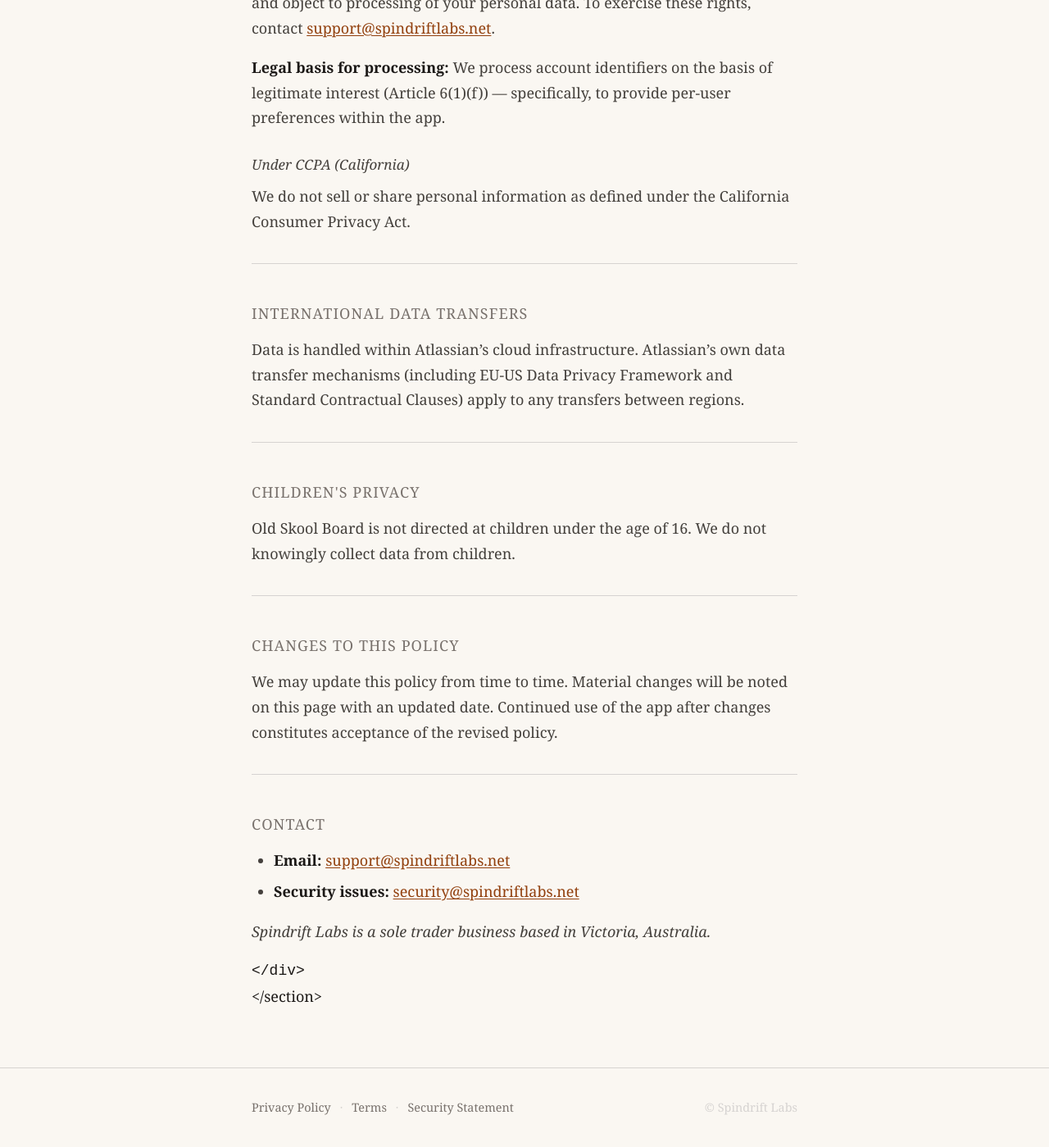
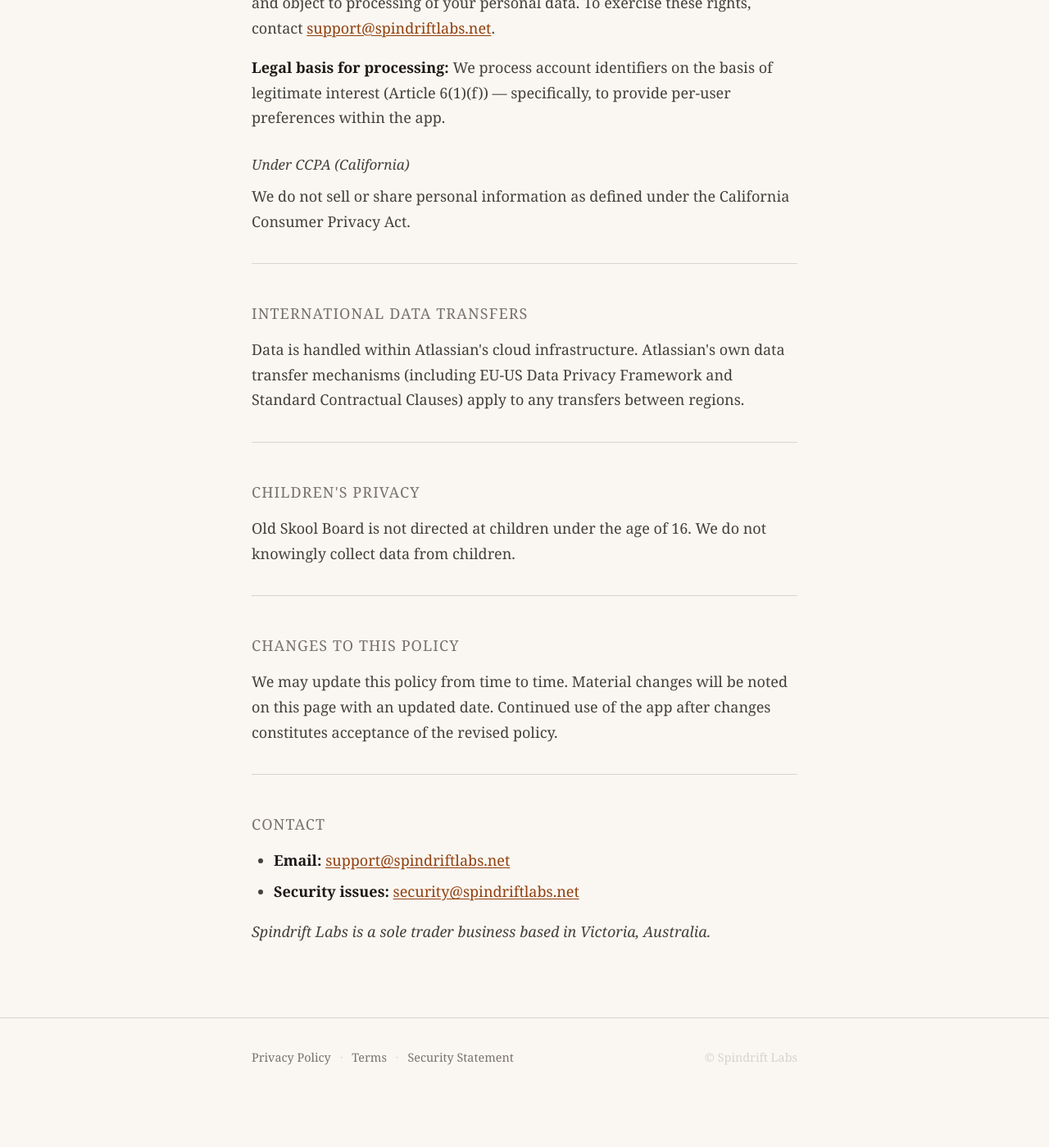
Before and after one commit to spindriftlabs/spindriftlabs.github.io, a Jekyll site: the page built from privacy.md, in a window 1280 px wide and 1400 px high, scrolled down 3056 px. Shown: the whole window at 82% size. Built offline with Jekyll 4.4.1, drawn with Linux system fonts in a browser that asks for light colours; after the commit the page ends 4395 px from its top, so only the background shows below that; some of the changed text lies outside the part shown.

Commit message:
Convert policy pages to pure HTML to fix rendering
Replaced Markdown syntax with HTML throughout both pages.
The markdown="1" approach caused closing tags to render as
literal text in the browser.

Co-Authored-By: Claude Sonnet 4.6 <noreply@anthropic.com>

```diff
--- a/privacy.md
+++ b/privacy.md
@@ -11,122 +11,137 @@ description: How Old Skool Board collects, uses, and protects your information.
       <h1>Privacy Policy</h1>
       <p class="legal-meta">Old Skool Board &nbsp;·&nbsp; Last updated: 31 March 2026</p>
     </div>
-    <div class="legal-body" markdown="1">
+    <div class="legal-body">
 
 <h2>Who We Are</h2>
 
-Old Skool Board is developed and operated by **Spindrift Labs**, a sole trader business based in Victoria, Australia.
+<p>Old Skool Board is developed and operated by <strong>Spindrift Labs</strong>, a sole trader business based in Victoria, Australia.</p>
 
-- **Contact:** [support@spindriftlabs.net](mailto:support@spindriftlabs.net)
-- **Security:** [security@spindriftlabs.net](mailto:security@spindriftlabs.net)
+<ul>
+  <li><strong>Contact:</strong> <a href="mailto:support@spindriftlabs.net">support@spindriftlabs.net</a></li>
+  <li><strong>Security:</strong> <a href="mailto:security@spindriftlabs.net">security@spindriftlabs.net</a></li>
+</ul>
 
----
+<hr>
 
 <h2>What This Policy Covers</h2>
 
-This policy describes how Old Skool Board collects, uses, and protects information when you use the app through the Atlassian Marketplace on Jira Cloud.
+<p>This policy describes how Old Skool Board collects, uses, and protects information when you use the app through the Atlassian Marketplace on Jira Cloud.</p>
 
----
+<hr>
 
 <h2>Data We Access</h2>
 
-Old Skool Board accesses the following data from your Jira Cloud instance via the Jira REST API:
+<p>Old Skool Board accesses the following data from your Jira Cloud instance via the Jira REST API:</p>
 
-- **Board and project configuration** — board names, columns, workflows
-- **Issue data** — issue summaries, statuses, issue types, assignees, priorities
-- **User information** — display names and account identifiers (as provided by Jira for display purposes)
+<ul>
+  <li><strong>Board and project configuration</strong> — board names, columns, workflows</li>
+  <li><strong>Issue data</strong> — issue summaries, statuses, issue types, assignees, priorities</li>
+  <li><strong>User information</strong> — display names and account identifiers (as provided by Jira for display purposes)</li>
+</ul>
 
-This data is read live from Jira each time you use the app. It is not copied to external systems.
+<p>This data is read live from Jira each time you use the app. It is not copied to external systems.</p>
 
----
+<hr>
 
 <h2>Data We Store</h2>
 
-Old Skool Board uses the [Forge Storage API](https://developer.atlassian.com/platform/forge/runtime-reference/storage-api/) to store a small amount of configuration data:
+<p>Old Skool Board uses the <a href="https://developer.atlassian.com/platform/forge/runtime-reference/storage-api/">Forge Storage API</a> to store a small amount of configuration data:</p>
 
-| What | Purpose |
-|------|---------|
-| Selected board preference | Remembers which board you last viewed in a project |
-| Board display preferences | Your display settings (e.g. completed item retention period) |
-| Story ordering | Custom ordering of items on the board |
+<table>
+  <thead>
+    <tr><th>What</th><th>Purpose</th></tr>
+  </thead>
+  <tbody>
+    <tr><td>Selected board preference</td><td>Remembers which board you last viewed in a project</td></tr>
+    <tr><td>Board display preferences</td><td>Your display settings (e.g. completed item retention period)</td></tr>
+    <tr><td>Story ordering</td><td>Custom ordering of items on the board</td></tr>
+  </tbody>
+</table>
 
-These preferences are scoped per user using your Atlassian account identifier. No display names, email addresses, or other profile data is stored.
+<p>These preferences are scoped per user using your Atlassian account identifier. No display names, email addresses, or other profile data is stored.</p>
 
-All stored data resides entirely within Atlassian's cloud infrastructure and is encrypted at rest by Atlassian.
+<p>All stored data resides entirely within Atlassian's cloud infrastructure and is encrypted at rest by Atlassian.</p>
 
----
+<hr>
 
 <h2>Data We Do Not Collect</h2>
 
-Old Skool Board does **not**:
+<p>Old Skool Board does <strong>not</strong>:</p>
 
-- Use analytics or tracking services
-- Set cookies
-- Send data to external servers or third parties
-- Collect email addresses, IP addresses, or device information
-- Log user activity
-- Use advertising or profiling
+<ul>
+  <li>Use analytics or tracking services</li>
+  <li>Set cookies</li>
+  <li>Send data to external servers or third parties</li>
+  <li>Collect email addresses, IP addresses, or device information</li>
+  <li>Log user activity</li>
+  <li>Use advertising or profiling</li>
+</ul>
 
----
+<hr>
 
 <h2>Where Data Is Stored</h2>
 
-All data remains within Atlassian's cloud infrastructure. The app runs on the [Atlassian Forge](https://developer.atlassian.com/platform/forge/) platform. There are no external servers, databases, or third-party services.
+<p>All data remains within Atlassian's cloud infrastructure. The app runs on the <a href="https://developer.atlassian.com/platform/forge/">Atlassian Forge</a> platform. There are no external servers, databases, or third-party services.</p>
 
----
+<hr>
 
 <h2>Third-Party Sharing</h2>
 
-We do not share, sell, or transfer your data to any third party.
+<p>We do not share, sell, or transfer your data to any third party.</p>
 
----
+<hr>
 
 <h2>Data Retention and Deletion</h2>
 
-- Stored preferences are retained for as long as the app is installed
-- When the app is uninstalled, all Forge Storage data associated with the installation is deleted
-- There is no data retained after uninstallation
+<ul>
+  <li>Stored preferences are retained for as long as the app is installed</li>
+  <li>When the app is uninstalled, all Forge Storage data associated with the installation is deleted</li>
+  <li>There is no data retained after uninstallation</li>
+</ul>
 
----
+<hr>
 
 <h2>Your Rights</h2>
 
 <h3>Under GDPR (European Economic Area)</h3>
 
-If you are in the EEA, you have the right to access, rectify, erase, restrict, port, and object to processing of your personal data. To exercise these rights, contact [support@spindriftlabs.net](mailto:support@spindriftlabs.net).
+<p>If you are in the EEA, you have the right to access, rectify, erase, restrict, port, and object to processing of your personal data. To exercise these rights, contact <a href="mailto:support@spindriftlabs.net">support@spindriftlabs.net</a>.</p>
 
-**Legal basis for processing:** We process account identifiers on the basis of legitimate interest (Article 6(1)(f)) — specifically, to provide per-user preferences within the app.
+<p><strong>Legal basis for processing:</strong> We process account identifiers on the basis of legitimate interest (Article 6(1)(f)) — specifically, to provide per-user preferences within the app.</p>
 
 <h3>Under CCPA (California)</h3>
 
-We do not sell or share personal information as defined under the California Consumer Privacy Act.
+<p>We do not sell or share personal information as defined under the California Consumer Privacy Act.</p>
 
----
+<hr>
 
 <h2>International Data Transfers</h2>
 
-Data is handled within Atlassian's cloud infrastructure. Atlassian's own data transfer mechanisms (including EU-US Data Privacy Framework and Standard Contractual Clauses) apply to any transfers between regions.
+<p>Data is handled within Atlassian's cloud infrastructure. Atlassian's own data transfer mechanisms (including EU-US Data Privacy Framework and Standard Contractual Clauses) apply to any transfers between regions.</p>
 
----
+<hr>
 
 <h2>Children's Privacy</h2>
 
-Old Skool Board is not directed at children under the age of 16. We do not knowingly collect data from children.
+<p>Old Skool Board is not directed at children under the age of 16. We do not knowingly collect data from children.</p>
 
----
+<hr>
 
 <h2>Changes to This Policy</h2>
 
-We may update this policy from time to time. Material changes will be noted on this page with an updated date. Continued use of the app after changes constitutes acceptance of the revised policy.
+<p>We may update this policy from time to time. Material changes will be noted on this page with an updated date. Continued use of the app after changes constitutes acceptance of the revised policy.</p>
 
----
+<hr>
 
 <h2>Contact</h2>
 
-- **Email:** [support@spindriftlabs.net](mailto:support@spindriftlabs.net)
-- **Security issues:** [security@spindriftlabs.net](mailto:security@spindriftlabs.net)
+<ul>
+  <li><strong>Email:</strong> <a href="mailto:support@spindriftlabs.net">support@spindriftlabs.net</a></li>
+  <li><strong>Security issues:</strong> <a href="mailto:security@spindriftlabs.net">security@spindriftlabs.net</a></li>
+</ul>
 
-*Spindrift Labs is a sole trader business based in Victoria, Australia.*
+<p><em>Spindrift Labs is a sole trader business based in Victoria, Australia.</em></p>
 
     </div>
   </div>
```
Also changed, not shown: security.md (+70 -53 lines).
